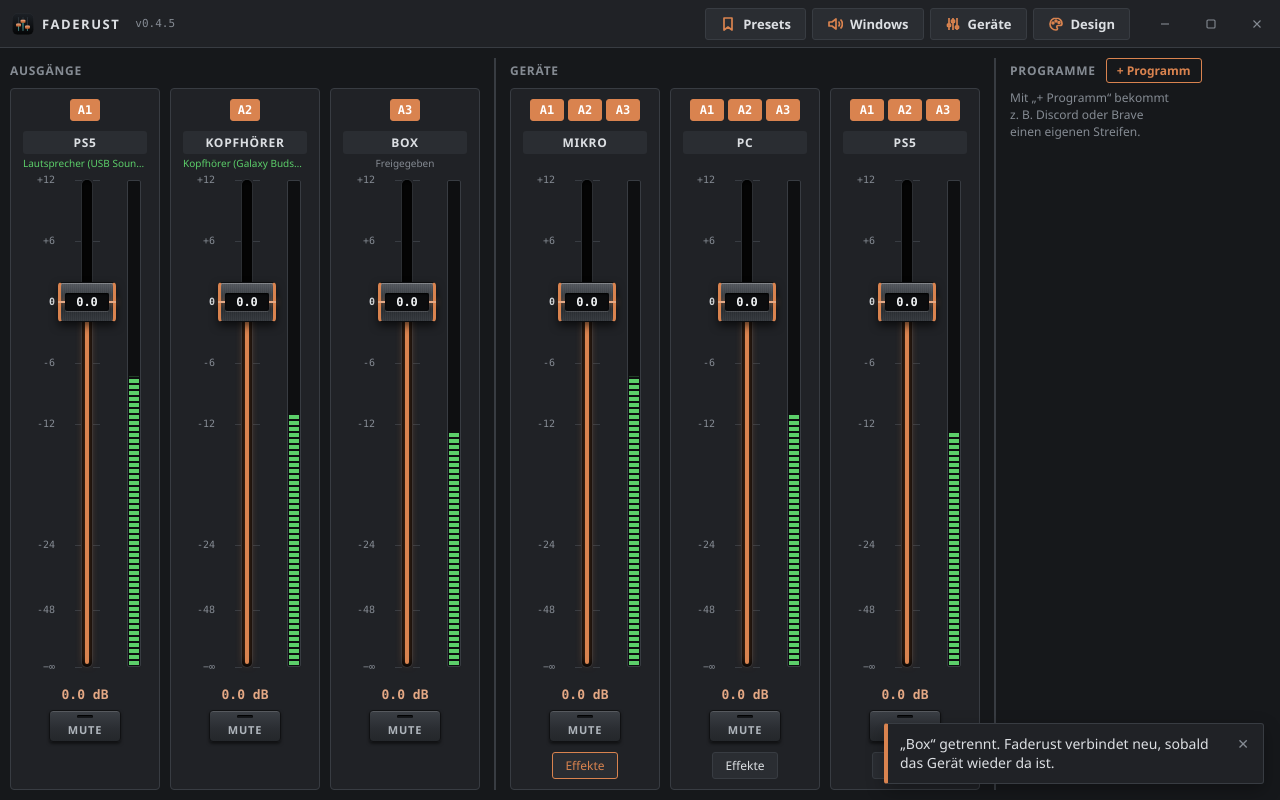
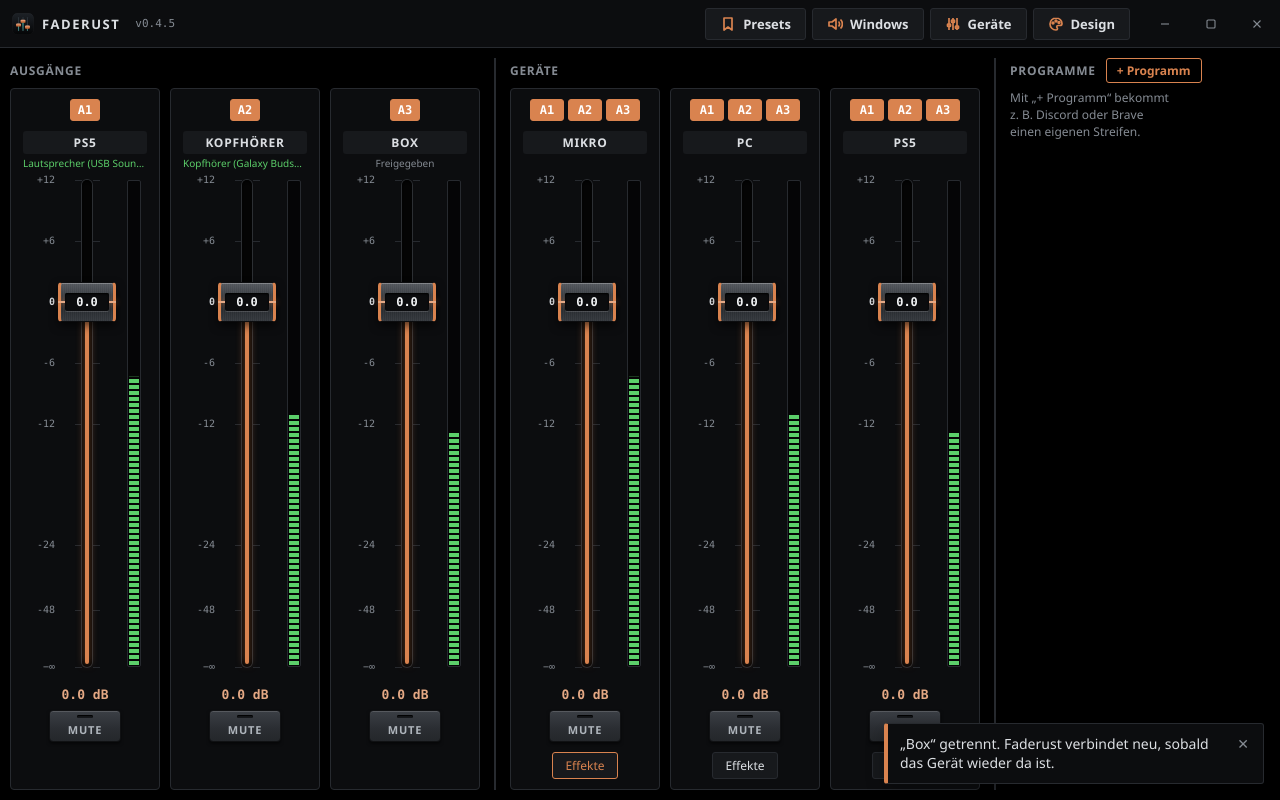
Before and after one commit to Niklas970/faderust, a Svelte app in the folder crates/app/ui/: page / in a window 1280 px wide. Built offline with nearby package versions, Linux system fonts and the light colour scheme.

Commit message:
Make dark mode near-black (OLED)

```diff
--- a/crates/app/ui/src/app.css
+++ b/crates/app/ui/src/app.css
@@ -16,12 +16,13 @@
 :root,
 :root[data-mode="dark"] {
   color-scheme: dark;
-  --bg: #16181b;
-  --panel: #202226;
-  --panel-2: #2a2d32;
+  /* Near-black like an OLED screen; panels lift only slightly. */
+  --bg: #000;
+  --panel: #0c0d0f;
+  --panel-2: #17191c;
   /* Recessed areas: fader slots, meters, inputs. */
-  --well: #0e0f11;
-  --border: #383c42;
+  --well: #050506;
+  --border: #272a2f;
   --text: #dcdfe3;
   --muted: #858b93;
   --accent: var(--accent-base);
```
Also changed, not shown: 1 other file (tests, documents, lock files or other folders).
